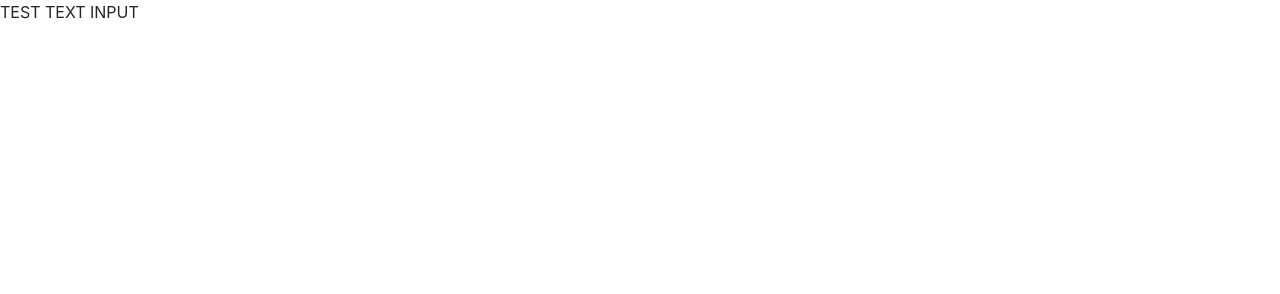
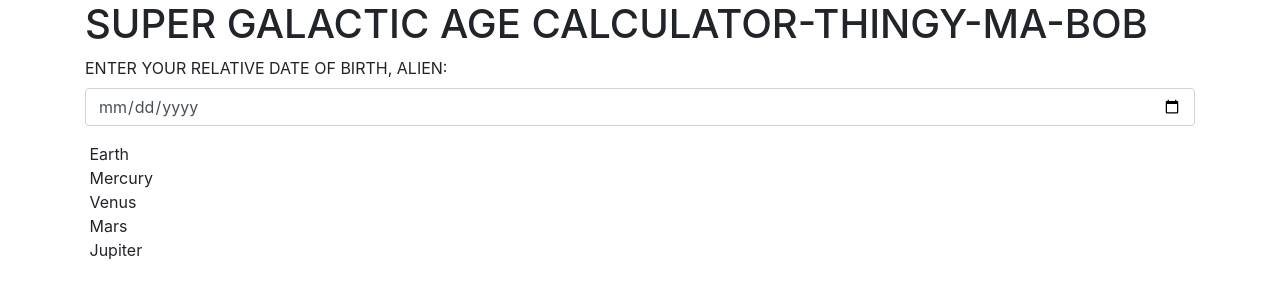
Before and after one commit to dqveha/project-5, a website built with webpack: page src/index.html in a window 1280 px wide. Built offline with nearby package versions, Linux system fonts and the light colour scheme.

Commit message:
WIP: User interface in HTML and UI logic in main.js

```diff
--- a/src/index.html
+++ b/src/index.html
@@ -1,11 +1,37 @@
 <!DOCTYPE html>
 <html lang="en-US">
 <head>
-  <title>TITLE-HTML</title>
+  <title>SUPER GALACTIC AGE CALCULATOR-THINGY-MA-BOB</title>
 </head>
 <body>
-  <section class="main">
-
-  </section>
+  <div class="container">
+  <h1>SUPER GALACTIC AGE CALCULATOR-THINGY-MA-BOB</h1>
+  <form id="enterDOB">
+  <div class="form-group">
+    <label for="born">ENTER YOUR RELATIVE DATE OF BIRTH, ALIEN:</label>
+    <input id="born" class="form-control" type="date">
+  </div>
+  </form>
+  <div>
+    <img>
+    Earth
+  </div>
+  <div>
+    <img>
+    Mercury
+  </div>
+  <div>
+    <img>
+    Venus
+  </div>
+  <div>
+    <img>
+    Mars
+  </div>
+  <div>
+    <img>
+    Jupiter
+  </div>
+  </div>
 </body>
 </html>
--- a/src/js/galactic-calc.js
+++ b/src/js/galactic-calc.js
@@ -52,5 +52,4 @@ export default class GalacticAges {
       this.jupiterExpectancy = Math.floor(this.jupiterAge - (averageExpectancy * this.jupiterUnit));
     }
   }
-  // create branch statement if they're over or under
 }
--- a/src/main.js
+++ b/src/main.js
@@ -2,5 +2,17 @@ import $ from 'jquery'
 import 'bootstrap'
 import 'bootstrap/dist/css/bootstrap.min.css'
 import './css/styles.css'
+import GalacticAges from './js/galactic-calc.js'
 
-$("section").text("TEST TEXT INPUT")
+$(document).ready(function() {
+  $("form#enterDOB").submit(function(event) {
+    let dateOfBirth = $("#born").val();
+    splitDateOfBirth = dateOfBirth.split("-");
+    const parsedDateOfBirth = splitDateOfBirth.map(x => x);
+    let calculatedAge = new GalacticAges()
+
+  })
+
+  console.log(GalacticAges);
+  console.log(dob);
+});
--- a/webpack.config.js
+++ b/webpack.config.js
@@ -48,7 +48,7 @@ module.exports = {
         test: /\.js$/,
         exclude: /node_modules/,
         loader: "eslint-loader"
-      }
+      },
       {
         test: /\.(gif|png|jpe?g)$/,
         use: [
```
Also changed, not shown: __tests__/galactic-calc.test.js (+15 -3 lines).
